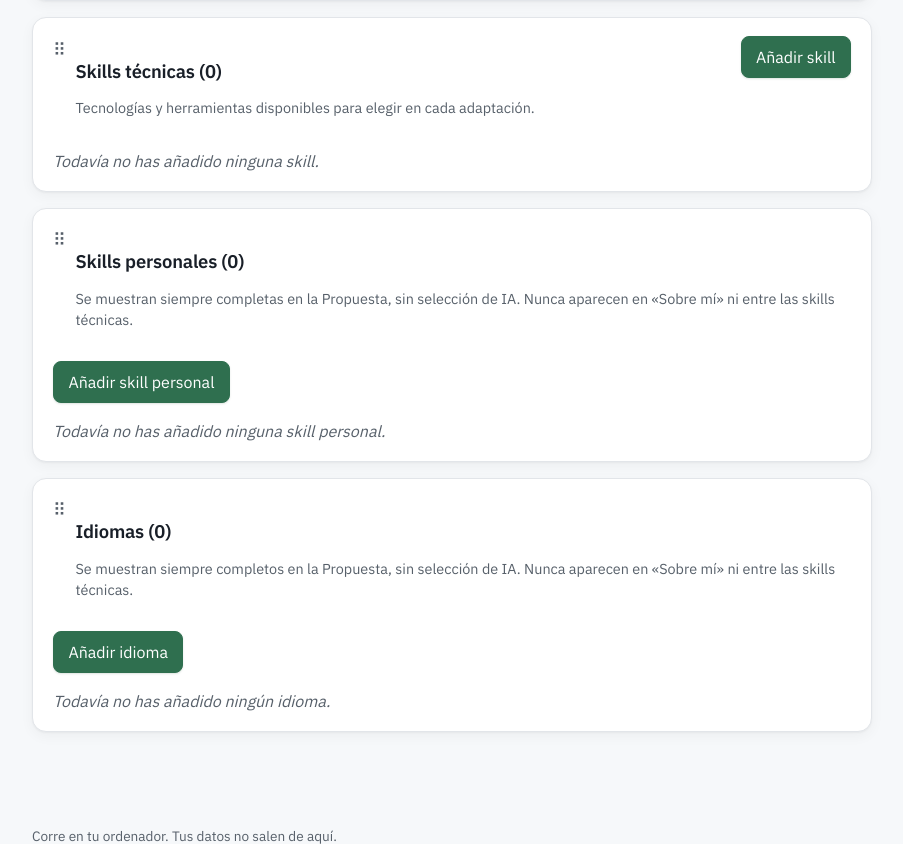
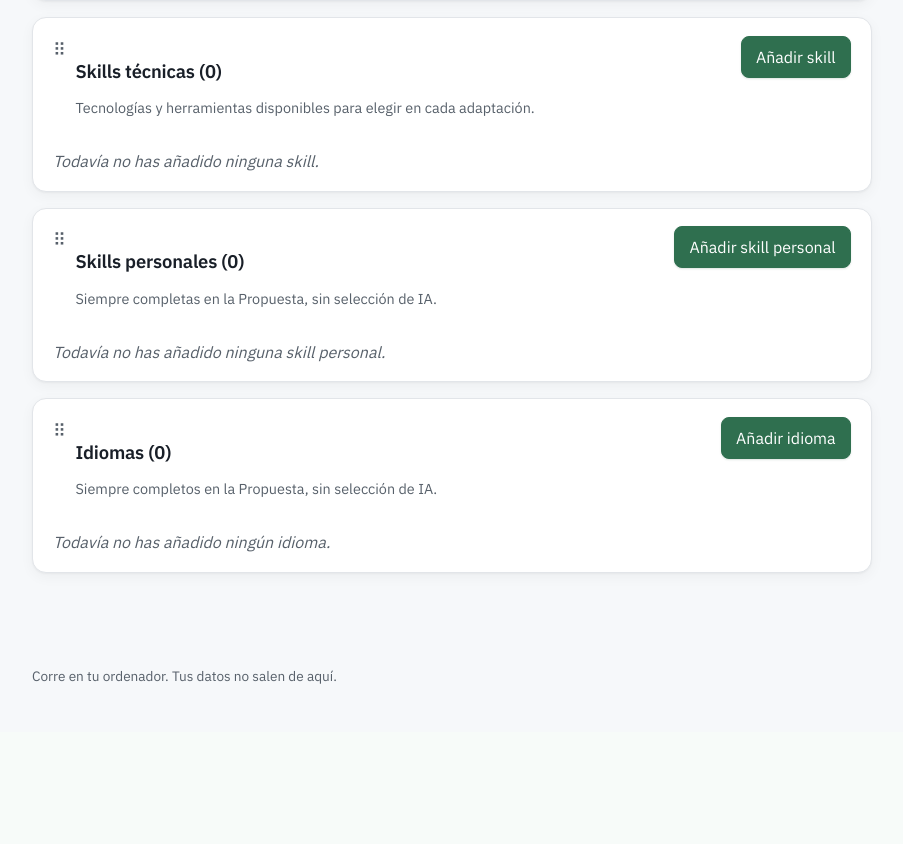
Before and after one commit to DanielVegaRosado/ancla, a Flask app: page /perfil in a window 1280 px wide. Shown: the part 614-1458 px from the top of the page, without its empty margins (188-1091 px from the left). After the commit the page ends 1298 px from the top, so only its background shows below. Run offline with Flask 3, Linux system fonts and the light colour scheme.

Commit message:
Shorten the Personal Skills and Languages copy to one line
With two lines of description, Add/Delete all was dropping to a second
row instead of staying top right like in the other sections. Simpler and
more robust than fighting flexbox: just make all four sections'
descriptions equally short.

```diff
--- a/cv_adaptativo/web/templates/_seccion_idiomas.html
+++ b/cv_adaptativo/web/templates/_seccion_idiomas.html
@@ -4,10 +4,7 @@
       <span class="manija-arrastrar" title="Arrastrar para reordenar" aria-hidden="true">⠿</span>
       <div>
         <h2>Idiomas ({{ perfil.idiomas|length }})</h2>
-        <p class="ayuda">
-          Se muestran siempre completos en la Propuesta, sin selección de IA. Nunca aparecen
-          en «Sobre mí» ni entre las skills técnicas.
-        </p>
+        <p class="ayuda">Siempre completos en la Propuesta, sin selección de IA.</p>
       </div>
     </div>
     <div class="acciones">
--- a/cv_adaptativo/web/templates/_seccion_skills_personales.html
+++ b/cv_adaptativo/web/templates/_seccion_skills_personales.html
@@ -4,10 +4,7 @@
       <span class="manija-arrastrar" title="Arrastrar para reordenar" aria-hidden="true">⠿</span>
       <div>
         <h2>Skills personales ({{ perfil.skills_personales|length }})</h2>
-        <p class="ayuda">
-          Se muestran siempre completas en la Propuesta, sin selección de IA. Nunca aparecen
-          en «Sobre mí» ni entre las skills técnicas.
-        </p>
+        <p class="ayuda">Siempre completas en la Propuesta, sin selección de IA.</p>
       </div>
     </div>
     <div class="acciones">
```
